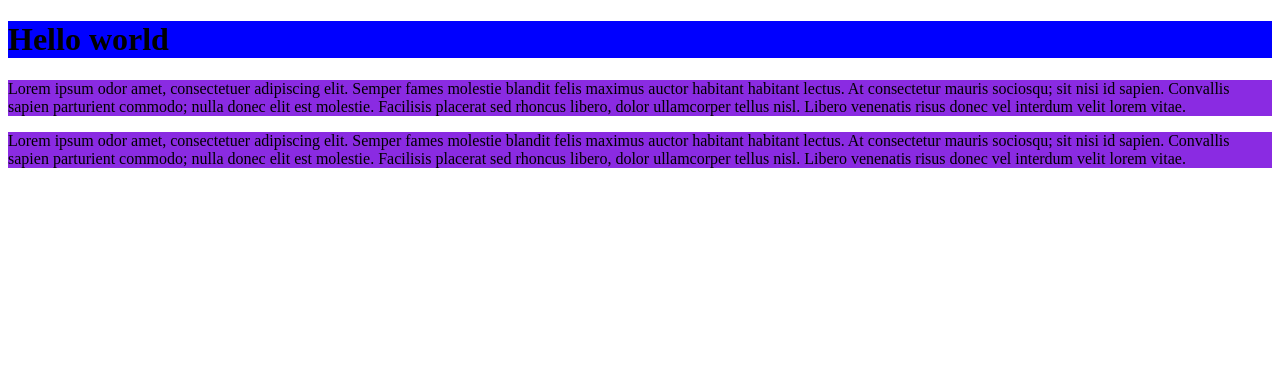
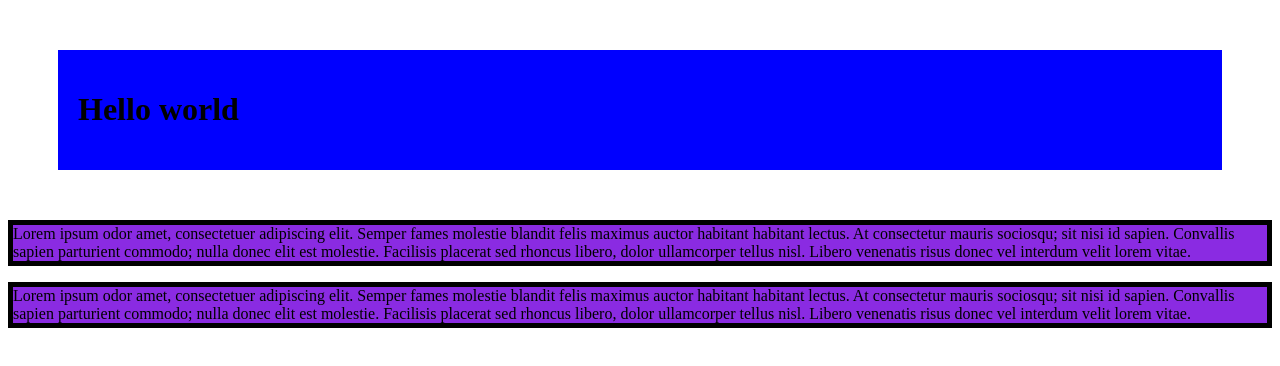
Before and after one commit to romanvillagran/COMP001B.LectureActivity2, a plain HTML site: page index.html in a window 1280 px wide. Drawn offline with Linux system fonts and the light colour scheme.

Commit message:
changed stuff with css

```diff
--- a/main.css
+++ b/main.css
@@ -1,6 +1,9 @@
 p{
     background-color: blueviolet;
+    border: 5px solid black;
 }
 header{
     background-color: blue;
+    padding: 20px;
+    margin: 50px ;
 }
```
